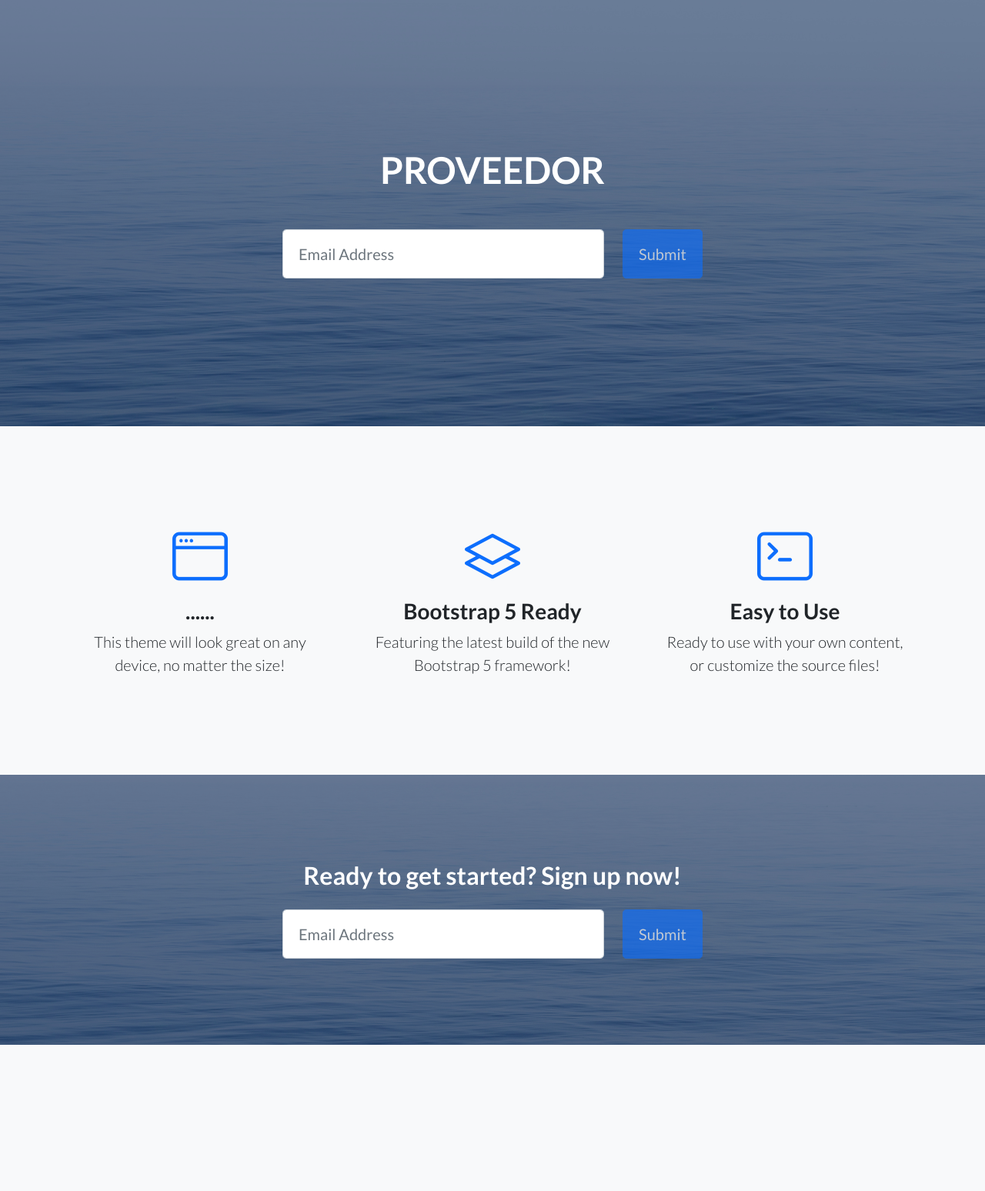
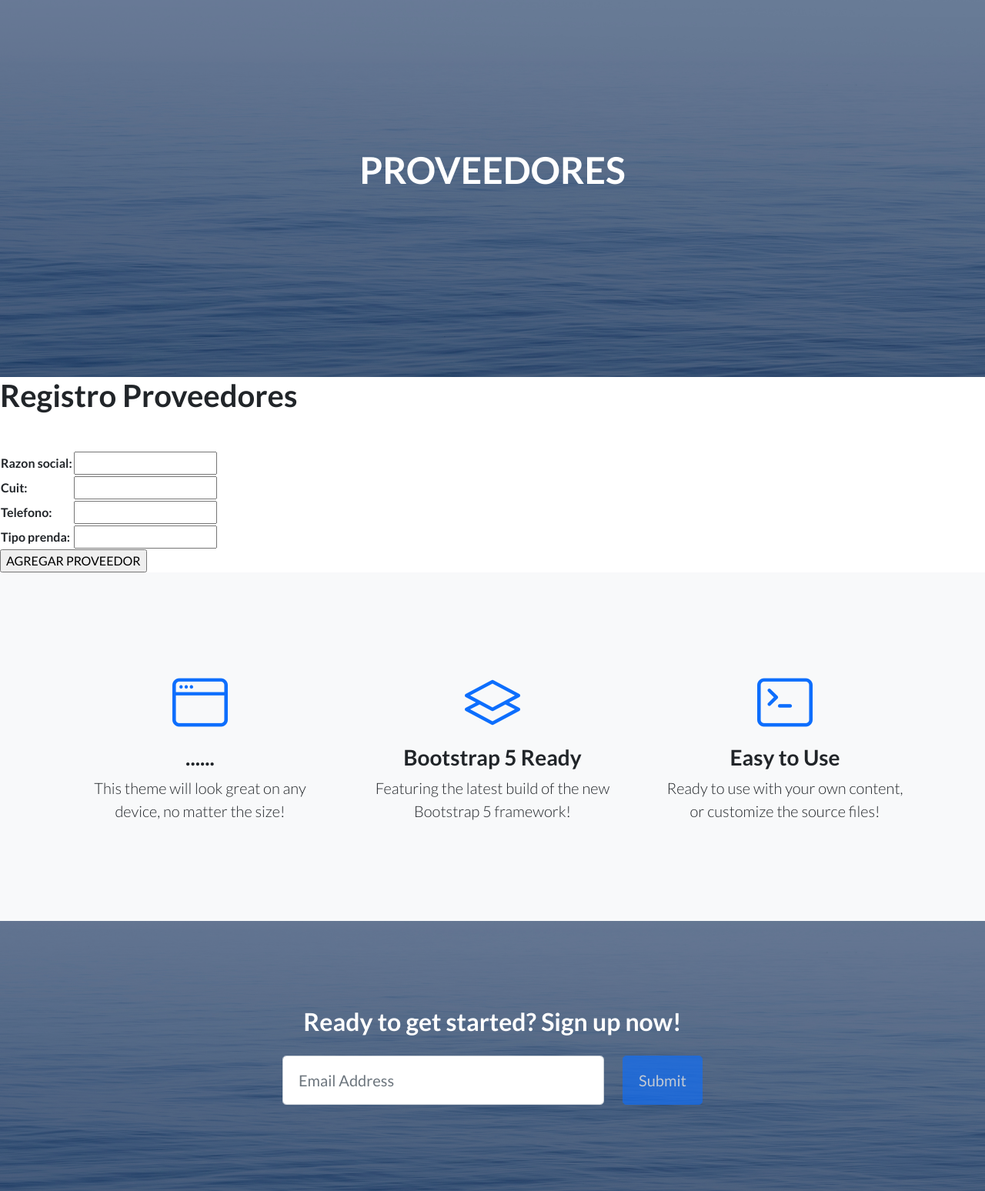
Before and after one commit to debilattanzi/Entrega_intermediaLattanzi, a Django app: page /AppTienda/proveedor/ in a window 1280 px wide. Shown: the part 66-1614 px from the top of the page at 77% size. Before the commit the page ends 1424 px from the top, so only its background shows below. Run offline with Django 3.2, Linux system fonts and the light colour scheme; some libraries are stand-ins or nearby versions.

Commit message:
creacion formularios, template, forms.py, views y urls

```diff
--- /dev/null
+++ b/AppTienda/forms.py
@@ -0,0 +1,18 @@
+from django import forms
+
+class ClienteForm(forms.Form):
+    nombre= forms.CharField(max_length=50)
+    apellido=forms.CharField(max_length=50)
+    email=forms.EmailField()
+    celular=forms.IntegerField()
+
+class ProveedorForm(forms.Form):
+    razon_social = forms.CharField(max_length=100)
+    cuit = forms.IntegerField()
+    telefono = forms.IntegerField()
+    tipo_prenda = forms.CharField(max_length=50)
+
+class PrendasForm(forms.Form):
+    tipo_prenda = forms.CharField(max_length=50)
+    talle = forms.IntegerField()
+    color = forms.CharField(max_length=50)
--- a/AppTienda/templates/inicio.html
+++ b/AppTienda/templates/inicio.html
@@ -5,3 +5,7 @@
 {% block titulo %}
 <h1 class="mb-5"> BIENVENIDOS A CLOTHING</h1>
 {% endblock %}
+
+{% block intermedio %}
+<h2 class="mb-5"> {{ mensaje }} </h2>
+{% endblock %}
--- a/AppTienda/templates/padre.html
+++ b/AppTienda/templates/padre.html
@@ -45,38 +45,15 @@
                             <!-- To make this form functional, sign up at-->
                             <!-- https://startbootstrap.com/solution/contact-forms-->
                             <!-- to get an API token!-->
-                            <form class="form-subscribe" id="contactForm" data-sb-form-api-token="API_TOKEN">
-                                <!-- Email address input-->
-                                <div class="row">
-                                    <div class="col">
-                                        <input class="form-control form-control-lg" id="emailAddress" type="email" placeholder="Email Address" data-sb-validations="required,email" />
-                                        <div class="invalid-feedback text-white" data-sb-feedback="emailAddress:required">Email Address is required.</div>
-                                        <div class="invalid-feedback text-white" data-sb-feedback="emailAddress:email">Email Address Email is not valid.</div>
-                                    </div>
-                                    <div class="col-auto"><button class="btn btn-primary btn-lg disabled" id="submitButton" type="submit">Submit</button></div>
-                                </div>
-                                <!-- Submit success message-->
-                                <!---->
-                                <!-- This is what your users will see when the form-->
-                                <!-- has successfully submitted-->
-                                <div class="d-none" id="submitSuccessMessage">
-                                    <div class="text-center mb-3">
-                                        <div class="fw-bolder">Form submission successful!</div>
-                                        <p>To activate this form, sign up at</p>
-                                        <a class="text-white" href="https://startbootstrap.com/solution/contact-forms">https://startbootstrap.com/solution/contact-forms</a>
-                                    </div>
-                                </div>
-                                <!-- Submit error message-->
-                                <!---->
-                                <!-- This is what your users will see when there is-->
-                                <!-- an error submitting the form-->
-                                <div class="d-none" id="submitErrorMessage"><div class="text-center text-danger mb-3">Error sending message!</div></div>
-                            </form>
+
                         </div>
                     </div>
                 </div>
             </div>
         </header>
+        {% block intermedio %}
+
+        {% endblock %}
         <!-- Icons Grid-->
         <section class="features-icons bg-light text-center">
             <div class="container">
--- a/AppTienda/templates/proveedor.html
+++ b/AppTienda/templates/proveedor.html
@@ -3,5 +3,18 @@
 {% load static %}
 
 {% block titulo %}
-<h1 class="mb-5"> PROVEEDOR </h1>
+<h1 class="mb-5"> PROVEEDORES </h1>
 {% endblock %}
+
+{% block intermedio %}
+<h1 class="mb-5"> Registro Proveedores </h1>
+
+<form action="{% url 'proveedor' %}" method="post" > {% csrf_token %}
+
+<table>
+    {{ form_proveedor.as_table}}
+</table>
+<input type="submit" value="AGREGAR PROVEEDOR">
+
+</form>
+{% endblock %}
--- a/AppTienda/urls.py
+++ b/AppTienda/urls.py
@@ -5,6 +5,5 @@ urlpatterns = [
     path("", inicio, name="inicio"),
     path('proveedor/', proveedor, name="proveedor"),
     path('prendas/', prendas, name="prendas"),
-    path('cliente/', cliente, name="cliente"),
-    path('formulario_cliente/', formulario_cliente, name="formularioCliente")
+    path('cliente/', cliente, name="cliente")
 ]
--- a/AppTienda/views.py
+++ b/AppTienda/views.py
@@ -1,5 +1,6 @@
 from django.shortcuts import render
 from .models import *
+from AppTienda.forms import *
 
 
 # Create your views here.
@@ -8,16 +9,43 @@ def inicio(request):
 
 
 def proveedor(request):
+    if request.method=="POST":
+        form_proveedor=ProveedorForm(request.POST)
+        if form_proveedor.is_valid():
+            info_proveed=form_proveedor.cleaned_data
+            proveedor_nuevo=Proveedor(razon_social=info_proveed["razon_social"], cuit=info_proveed["cuit"], telefono=info_proveed["telefono"], tipo_prenda=info_proveed["tipo_prenda"])
+            proveedor_nuevo.save()
 
-    return render(request, "proveedor.html")
+            return render(request, "inicio.html", {"mensaje": "PROVEEDOR CARGADO CORRECTAMENTE"})
+    else:
+        form_vacio=ProveedorForm()
+        return render(request, 'proveedor.html', {"form_proveedor":form_vacio})
 
 
 def prendas(request):
-    return render(request, "prendas.html")
+    if request.method == "POST":
+        form_prendas = PrendasForm(request.POST)
+        if form_prendas.is_valid():
+            info_prendas = form_prendas.cleaned_data
+            prendas_nuevo = Prendas(tipo_prenda=info_prendas["tipo_prenda"], talle=info_prendas["talle"], color=info_prendas["color"])
+            prendas_nuevo.save()
+
+            return render(request, "inicio.html",{"mensaje":"PRENDA INGRESADA"})
+    else:
+        form_vacio = PrendasForm()
+        return render(request, 'prendas.html', {"form_prendas": form_vacio})
+
 
 
 def cliente(request):
-    return render(request, "cliente.html")
+    if request.method=="POST":
+        form_cliente=ClienteForm(request.POST)
+        if form_cliente.is_valid():
+            info=form_cliente.cleaned_data
+            cliente_nuevo=Cliente(nombre=info["nombre"], apellido=info["apellido"], email=info["email"], celular=info["celular"])
+            cliente_nuevo.save()
 
-def formulario_cliente(request):
-    return render(request, "formulario_cliente")
+            return render(request, "inicio.html",{"mensaje": "CLIENTE CREADO CORRECTAMENTE"})
+    else:
+        form_vacio=ClienteForm()
+        return render(request, "cliente.html", {"form_cliente":form_vacio})
```
Also changed, not shown: AppTienda/templates/cliente.html (+13 -0 lines), AppTienda/templates/formulario_cliente.html (deleted, +0 -7 lines), AppTienda/templates/prendas.html (+13 -0 lines), db.sqlite3.
